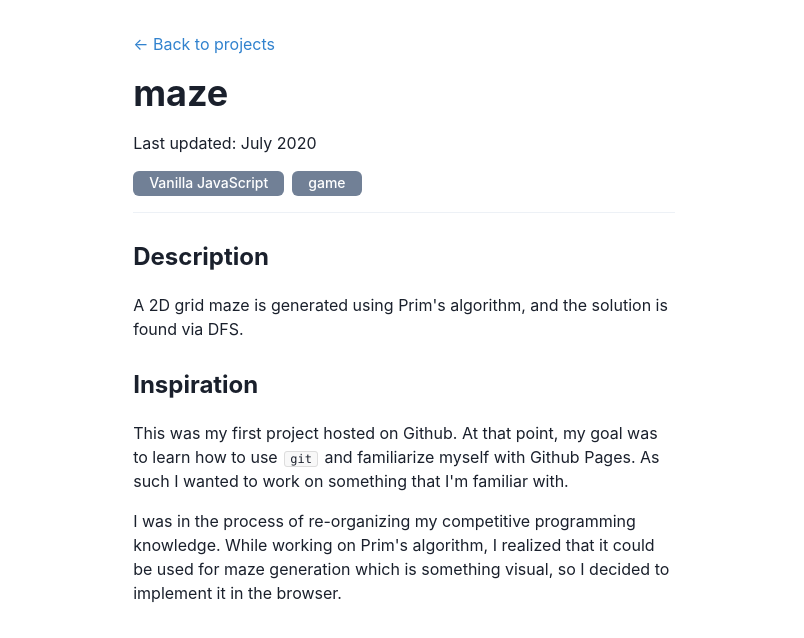
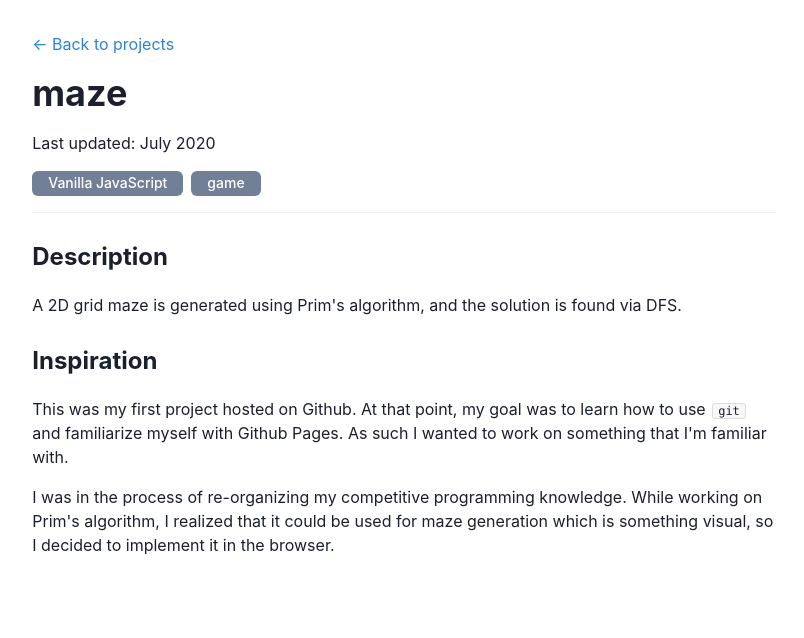
Before and after one commit to weiseng18/website, a Next.js app: page /projects/maze in a window 1280 px wide. Shown: the top 638 px of the page, without its empty margins (236-1040 px from the left). Built offline with nearby package versions, Linux system fonts and the light colour scheme.

Commit message:
increase max width for project pages

```diff
--- a/pages/projects/[id].tsx
+++ b/pages/projects/[id].tsx
@@ -14,7 +14,7 @@ export default function Project({ projectData }) {
   const Content = project.content
 
   return (
-    <Container p={8}>
+    <Container p={8} maxWidth="80ch">
       <VStack spacing={4} align="start">
         <InternalLink href="/projects">← Back to projects</InternalLink>
         <Heading as="h1" size="xl">
```
